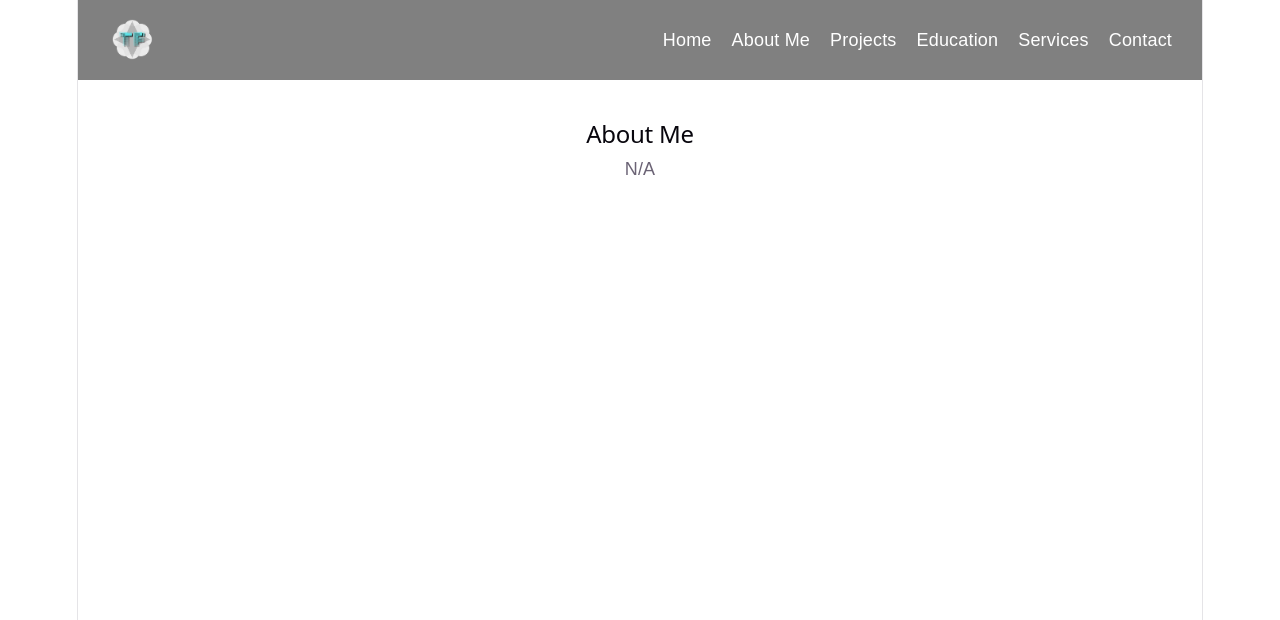
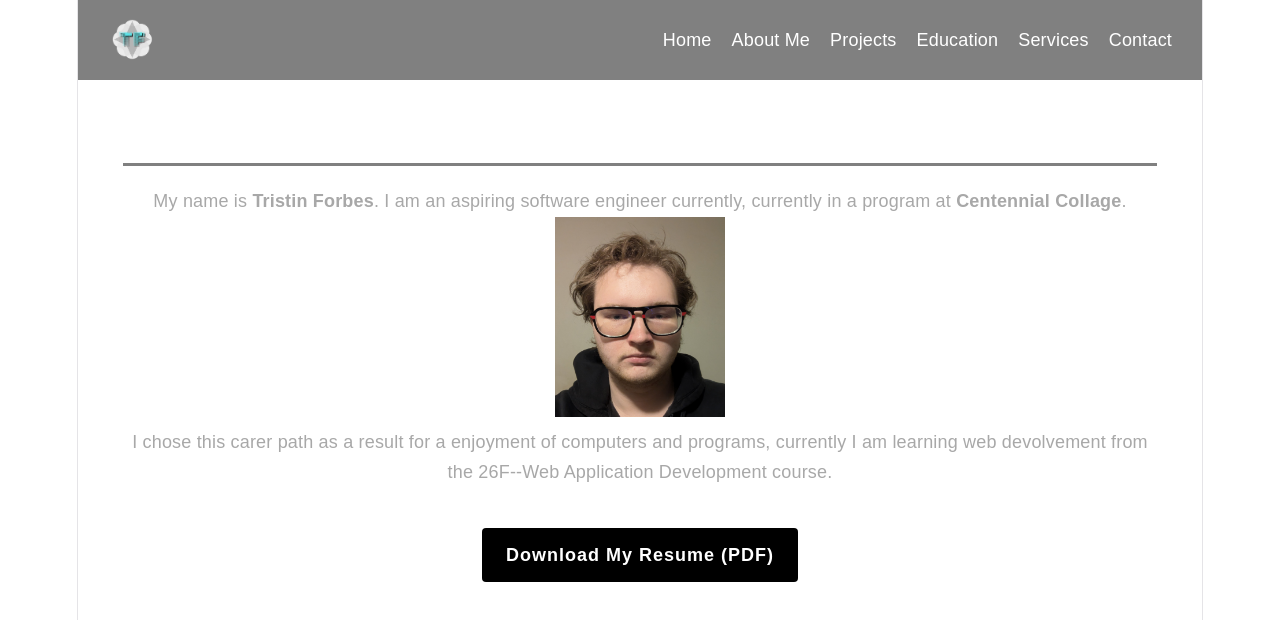
Before and after one commit to tforbe/Personal-portfolio-react, a React (Vite) app: page /about in a window 1280 px wide. Shown: the top 620 px of the page. Built offline with nearby package versions, Linux system fonts and the light colour scheme.

Commit message:
added notes to app.jsx and home.jsx, made about me page

```diff
--- a/src/pages/About.jsx
+++ b/src/pages/About.jsx
@@ -1,3 +1,46 @@
 import React from 'react';
-function About() { return <div style={{ padding: '20px' }}><h2>About Me</h2><p>N/A</p></div>; }
+import Photo from '../assets/photo.jpg';
+import ResumePDF from '../assets/resume.pdf';
+// about me function
+function About() {
+    return (
+    <div style={{ padding: '25px', lineHeight: '1.7', color: '#a8a8a8' }}>
+        {/* About me details */}
+        <h2 style={{ borderBottom: '3px solid #808080', paddingBottom: '10px', color: '#fff' }}>
+            About Me
+        </h2>
+        <section style={{ marginTop: '20px' }}>
+            {/* details about me */}
+            <p style={{ fontSize: '18px' }}>
+            My name is <strong>Tristin Forbes</strong>. I am an aspiring software engineer currently, currently in a program at <strong>Centennial Collage</strong>.
+            </p>
+            {/* Image of me */}
+            <img src={Photo} alt='Head shot photo of Tristin Forbes' height='200px' width='auto'></img>
+        <p>
+            I chose this carer path as a result for a enjoyment of computers and programs,
+            currently I am learning web devolvement from the 26F--Web Application Development course.
+        </p>
+              {/* Resume Download Section */}
+        <div style={{ marginTop: '40px', textAlign: 'center' }}>
+        <a href={ResumePDF} download="Resume.pdf"
+            style={{
+            display: 'inline-block',
+            padding: '12px 24px',
+            backgroundColor: '#000000',
+            color: '#ffffff',
+            textDecoration: 'none',
+            borderRadius: '4px',
+            fontWeight: 'bold',
+            letterSpacing: '1px'
+        }}
+        >
+        Download My Resume (PDF)
+        </a>
+    </div>
+
+    </section>
+    </div>
+    );
+    }
+
 export default About;
--- a/src/pages/Home.jsx
+++ b/src/pages/Home.jsx
@@ -1,15 +1,18 @@
 import React from 'react';
-
+// home function
 function Home() {
     return (
     <div style={{padding: '15px', textAlign: 'center'}}>
+        {/* Home page details */}
         <h1>Welcome to my Portfolio</h1>
         <h3>I am Tristin Forbes, a student in a software engineering program</h3>
         <div style={{margin: '30px 0'}}>
+            {/* Mission statement  */}
             <h4> My Mission</h4>
             <p>My goal is to create a functional react website</p>
         </div>
         <button style={{padding: '10px 25px', cursor: 'pointer'}}>
+            {/* button to about me */}
             Learn More About Me
         </button>
     </div>
```
Also changed, not shown: src/App.jsx (+6 -2 lines), src/assets/photo.jpg (added), 1 other file (tests, documents, lock files or other folders).
